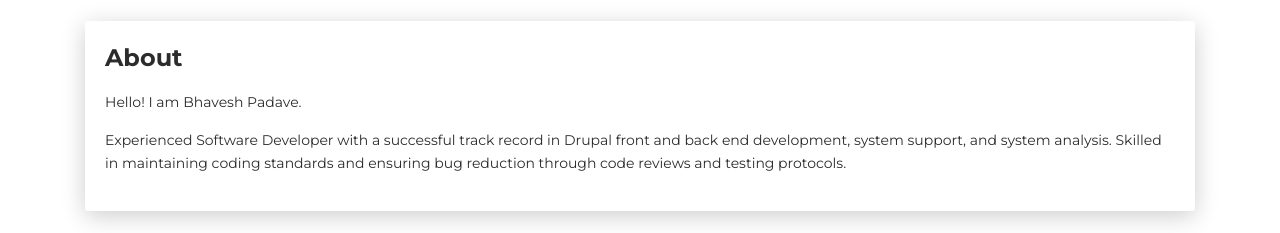
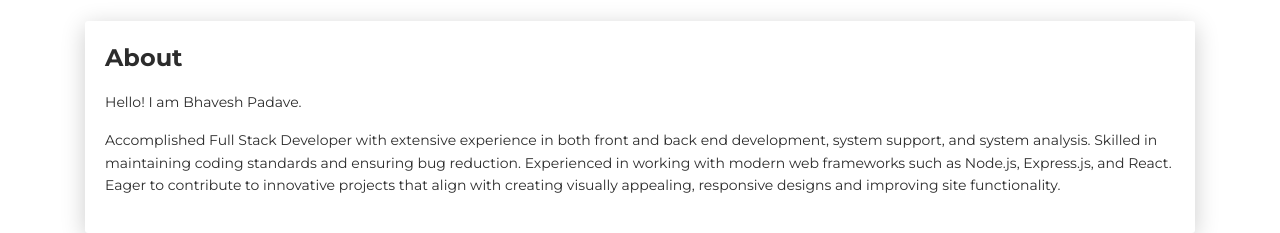
Before and after one commit to bhaveshpadave/my-resume, a plain HTML site: page index.html in a window 1280 px wide. Shown: the part 599-832 px from the top of the page. Drawn offline with Linux system fonts and the light colour scheme.

Commit message:
Update index.html

```diff
--- a/index.html
+++ b/index.html
@@ -73,10 +73,7 @@
             <div class="h4 mt-0 title">About</div>
             <p>Hello! I am Bhavesh Padave.</p>
             <p>
-              Experienced Software Developer with a successful track record in
-              Drupal front and back end development, system support, and system
-              analysis. Skilled in maintaining coding standards and ensuring bug
-              reduction through code reviews and testing protocols.
+              Accomplished Full Stack Developer with extensive experience in both front and back end development, system support, and system analysis. Skilled in maintaining coding standards and ensuring bug reduction. Experienced in working with modern web frameworks such as Node.js, Express.js, and React. Eager to contribute to innovative projects that align with creating visually appealing, responsive designs and improving site functionality.
             </p>
           </div>
         </div>
```
